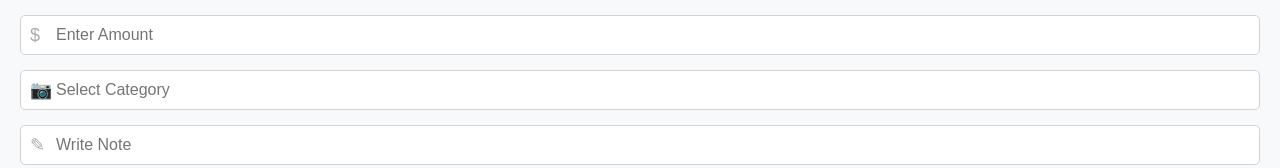
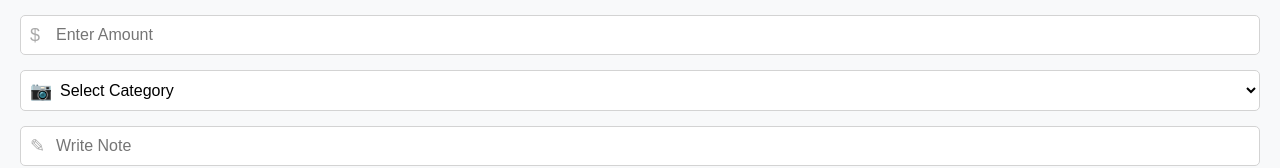
Before and after one commit to RaedBenRomdhane/ProfitPath, a React (Vite) app in the folder client/: page /Add_Transactions in a window 1280 px wide. Shown: the part 202-370 px from the top of the page. Built offline with nearby package versions, Linux system fonts and the light colour scheme; the HTML template or start-up script is replaced by a standard one.

Commit message:
added list to transactions page

```diff
--- a/client/package.json
+++ b/client/package.json
@@ -12,7 +12,9 @@
   "dependencies": {
     "react": "^18.3.1",
     "react-dom": "^18.3.1",
-    "react-router-dom": "^7.0.1"
+    "react-icons": "^5.3.0",
+    "react-router-dom": "^7.0.1",
+    "react-select": "^5.8.3"
   },
   "devDependencies": {
     "@eslint/js": "^9.13.0",
--- a/client/src/pages/Add_Transactions.jsx
+++ b/client/src/pages/Add_Transactions.jsx
@@ -41,12 +41,14 @@ function Add_Transactions(){
 
         <div className="input-group">
           <span className="input-icon">&#128247;</span>
-          <input
-            type="text"
-            placeholder="Select Category"
-            className="input-field"
-          />
+          <select className="input-field">
+            <option value="" disabled selected>Select Category</option>
+            <option value="category1">Category 1</option>
+            <option value="category2">Category 2</option>
+            <option value="category3">Category 3</option>
+          </select>
         </div>
+
 
         <div className="input-group">
           <span className="input-icon">&#9998;</span>
```
Also changed, not shown: client/src/react_components/CustomDropdown.jsx (added, +24 -0 lines), client/src/App.jsx (indentation only), 1 other file (tests, documents, lock files or other folders).
